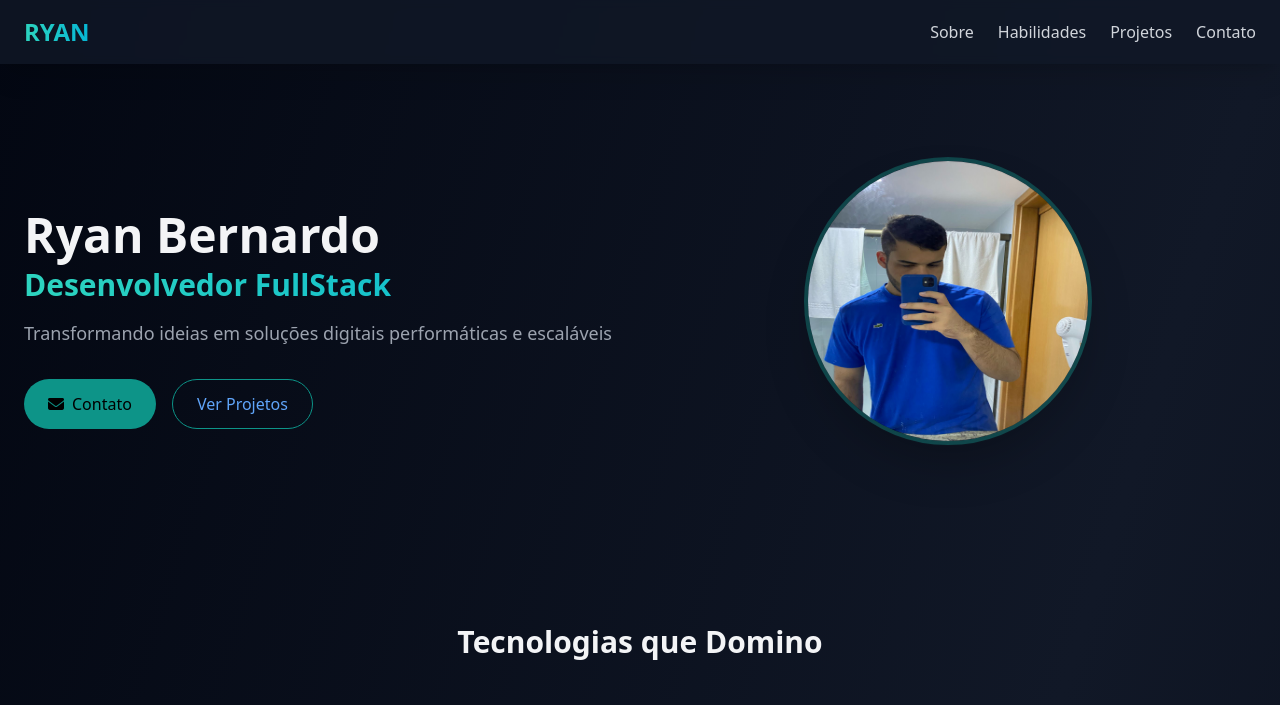
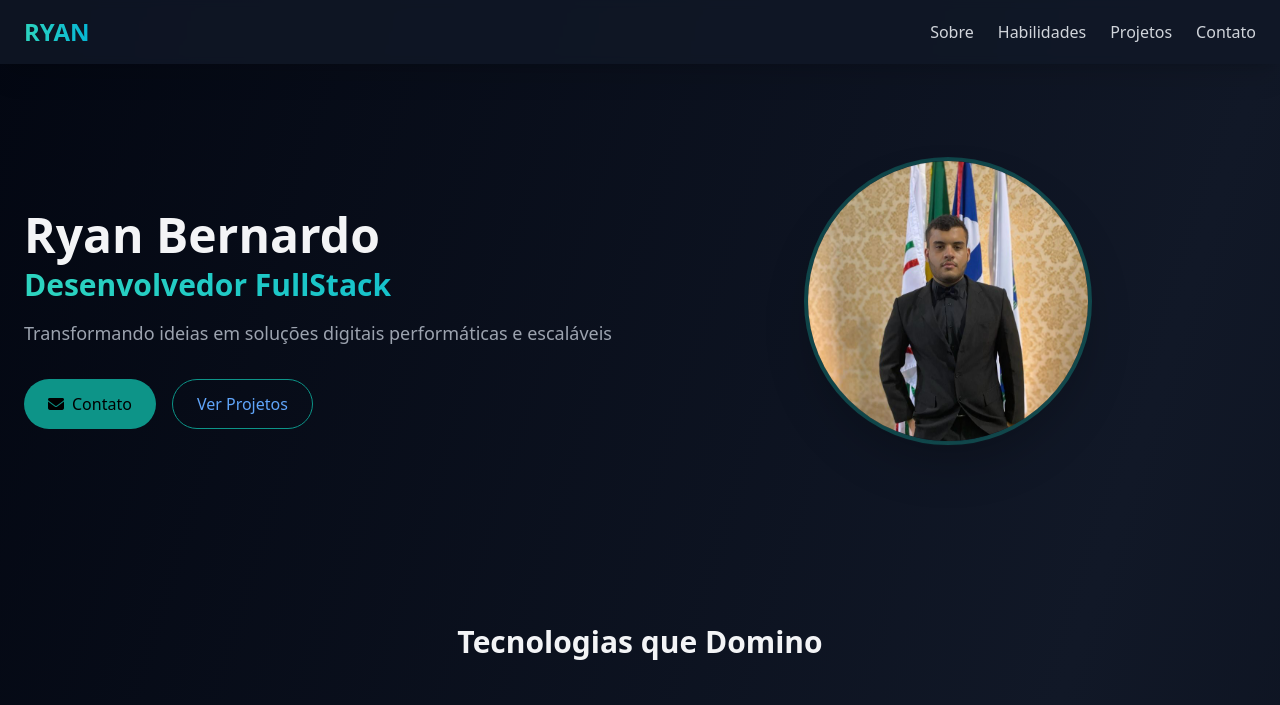
Before and after one commit to Ryaannsz/portifolio-facul, a plain HTML site: page index.html in a window 1280 px wide. Shown: the top 705 px of the page. Drawn offline with nearby package versions, Linux system fonts and the light colour scheme.

Commit message:
feat: perfil photo

```diff
--- a/index.html
+++ b/index.html
@@ -68,7 +68,7 @@
                 </div>
             </div>
             <div class="md:w-1/2 flex justify-center">
-                <img src="imagens/perfil.jpeg" alt="Ryan"
+                <img src="imagens/perfil.jpg" alt="Ryan"
                      class="rounded-full w-72 h-72 border-4 border-teal-500/30 shadow-2xl float-animation">
             </div>
         </section>
```
Also changed, not shown: imagens/perfil.jpeg (deleted), imagens/perfil.jpg (added).
